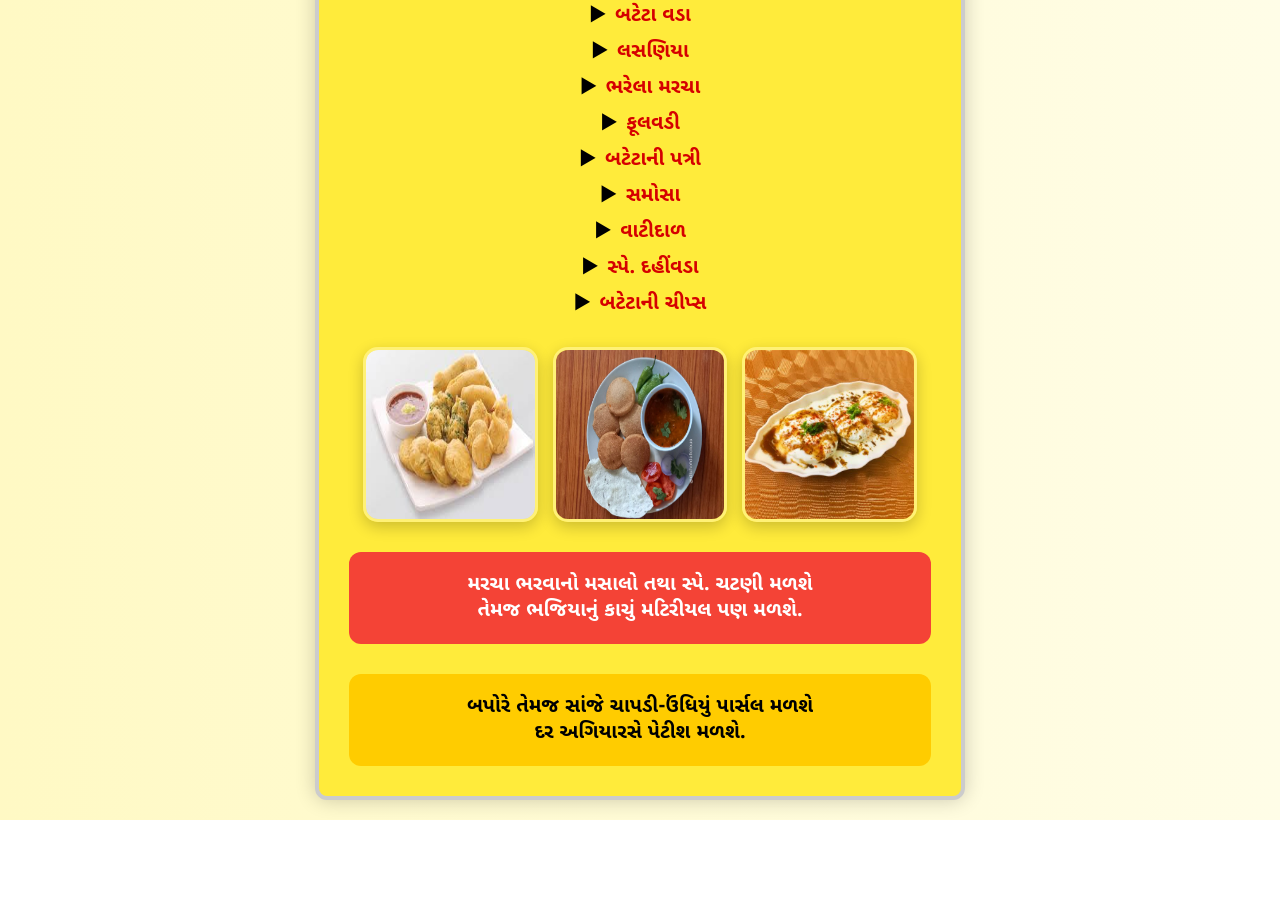
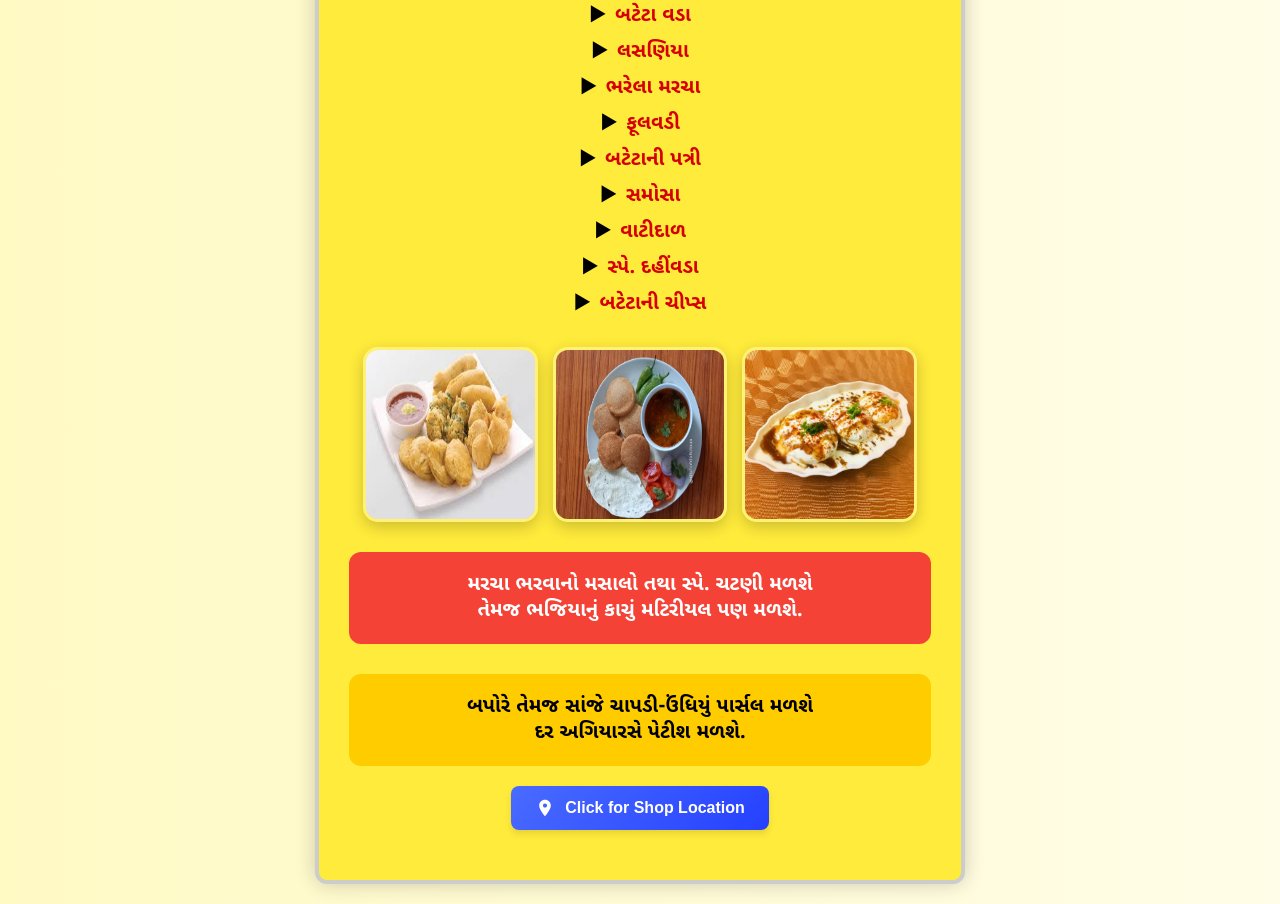
Before and after one commit to dhruviladani1811/menu, a plain HTML site: page index.html in a window 1280 px wide. Shown: the part 335-1239 px from the top of the page. Before the commit the page ends 1155 px from the top, so only its background shows below. Drawn offline with Linux system fonts and the light colour scheme.

Commit message:
Update index.html

```diff
--- a/index.html
+++ b/index.html
@@ -107,6 +107,91 @@
       border-radius: 12px;
       margin-top: 30px;
     }
+
+      .button-container {
+    display: flex;
+    justify-content: center;
+    align-items: center;
+    padding: 20px;
+  }
+
+  .location-button {
+    background: linear-gradient(135deg, #4a6bff, #2541ff);
+    color: white;
+    border: none;
+    padding: 12px 24px;
+    border-radius: 8px;
+    font-size: 16px;
+    font-weight: 600;
+    cursor: pointer;
+    transition: all 0.3s ease;
+    box-shadow: 0 4px 6px rgba(0, 0, 0, 0.1);
+    display: flex;
+    align-items: center;
+    justify-content: center;
+    overflow: hidden;
+    position: relative;
+  }
+
+  .location-button:hover {
+    transform: translateY(-2px);
+    box-shadow: 0 6px 12px rgba(0, 0, 0, 0.15);
+    background: linear-gradient(135deg, #2541ff, #4a6bff);
+  }
+
+  .location-button:active {
+    transform: translateY(0);
+    box-shadow: 0 2px 4px rgba(0, 0, 0, 0.1);
+  }
+
+  .location-icon {
+    width: 20px;
+    height: 20px;
+    margin-right: 10px;
+    transition: transform 0.3s ease;
+  }
+
+  .location-button:hover .location-icon {
+    transform: scale(1.2) rotate(5deg);
+  }
+
+  .button-content {
+    position: relative;
+    z-index: 1;
+    display: flex;
+    align-items: center;
+  }
+
+  /* Ripple effect animation */
+  .location-button::before {
+    content: '';
+    position: absolute;
+    top: 50%;
+    left: 50%;
+    width: 5px;
+    height: 5px;
+    background: rgba(255, 255, 255, 0.5);
+    opacity: 0;
+    border-radius: 100%;
+    transform: scale(1, 1) translate(-50%);
+    transform-origin: 50% 50%;
+  }
+
+  .location-button:focus:not(:active)::before {
+    animation: ripple 0.6s ease-out;
+  }
+
+  @keyframes ripple {
+    0% {
+      transform: scale(0, 0);
+      opacity: 0.5;
+    }
+    100% {
+      transform: scale(20, 20);
+      opacity: 0;
+    }
+  }
+
   </style>
 </head>
 <body>
@@ -139,6 +224,20 @@
       બપોરે તેમજ સાંજે ચાપડી-ઉંધિયું પાર્સલ મળશે<br>
       દર અગિયારસે પેટીશ મળશે.
     </div>
+
+    <div class="button-container">
+  <button class="location-button" onclick="window.open('https://maps.app.goo.gl/KcF4V77cystKoB9x8?g_st=com.google.maps.preview.copy', '_blank')">
+    <span class="button-content">
+      <svg class="location-icon" xmlns="http://www.w3.org/2000/svg" viewBox="0 0 24 24" fill="currentColor">
+        <path d="M12 2C8.13 2 5 5.13 5 9c0 5.25 7 13 7 13s7-7.75 7-13c0-3.87-3.13-7-7-7zm0 9.5c-1.38 0-2.5-1.12-2.5-2.5s1.12-2.5 2.5-2.5 2.5 1.12 2.5 2.5-1.12 2.5-2.5 2.5z"/>
+      </svg>
+      Click for Shop Location
+    </span>
+  </button>
+</div>
+
+
+
   </div>
 </body>
 </html>
```
